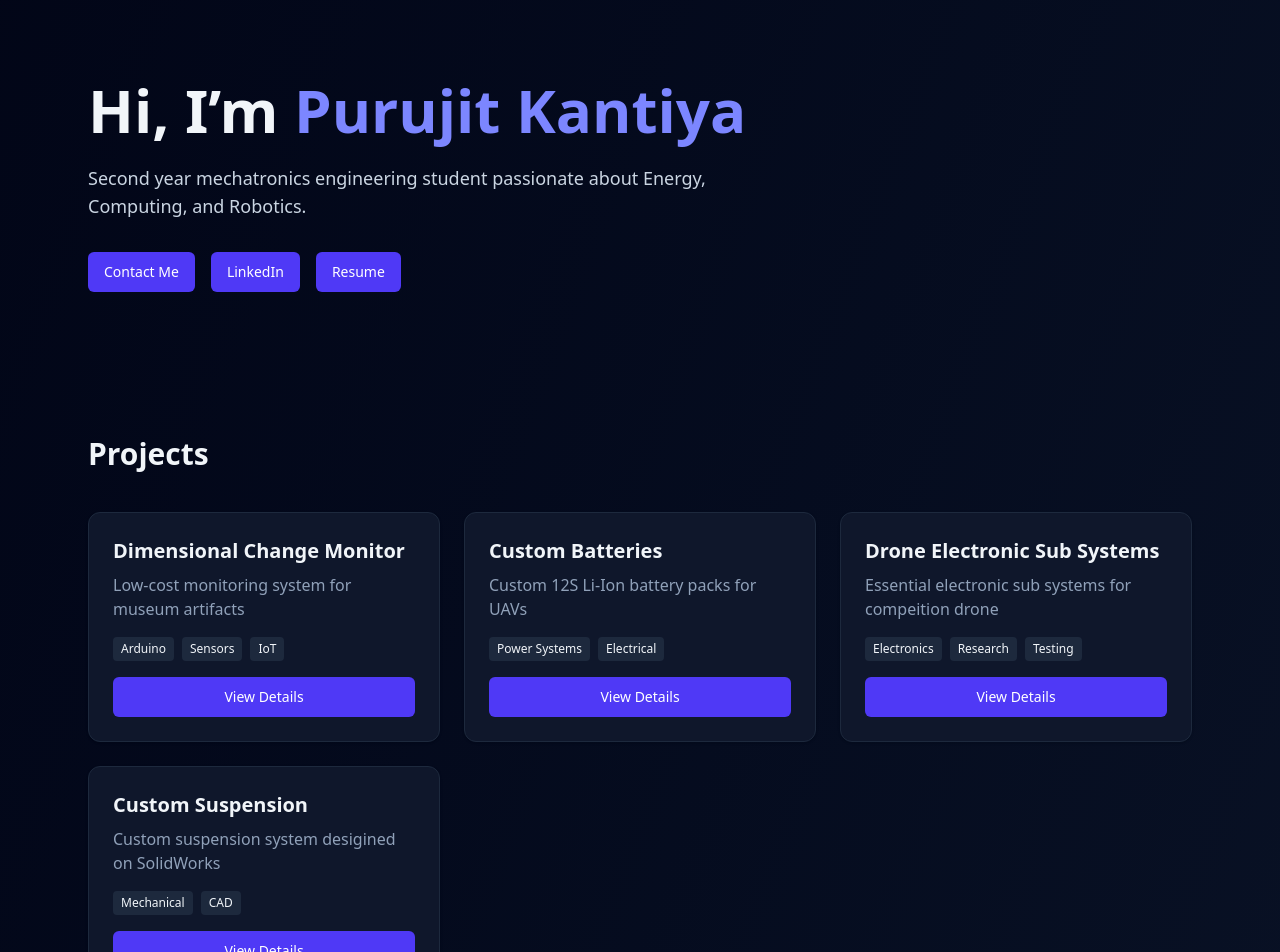
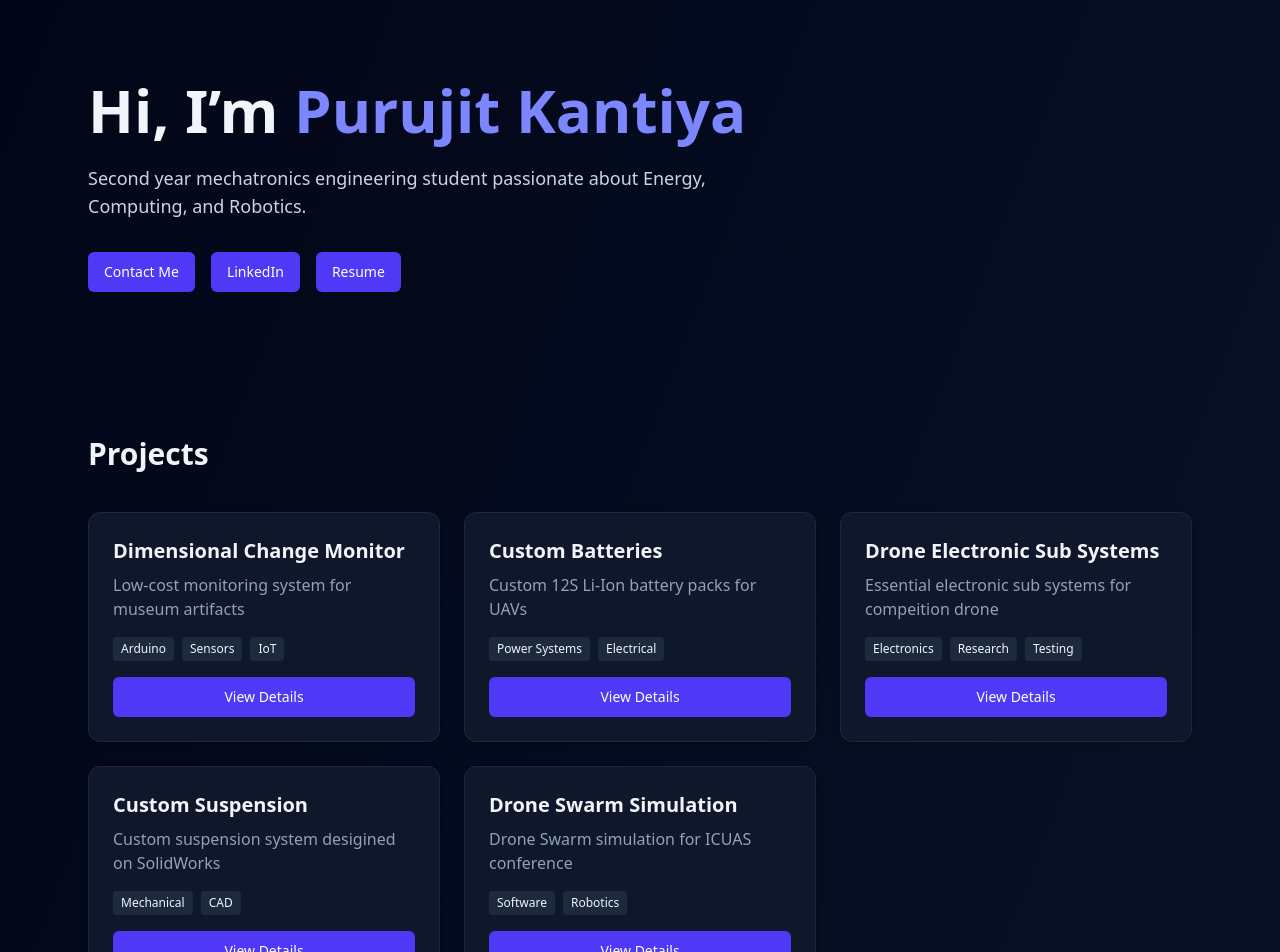
Before and after one commit to purujitk/portfolio, a React (Vite) app: page / in a window 1280 px wide. Shown: the top 952 px of the page. Built offline with nearby package versions, Linux system fonts and the light colour scheme.

Commit message:
new project + images + updated text

```diff
--- a/src/pages/Home.jsx
+++ b/src/pages/Home.jsx
@@ -34,6 +34,13 @@ export default function Home() {
       description:
         "Custom suspension system desigined on SolidWorks",
       tags: ["Mechanical", "CAD"],
+    },
+    {
+      title: "Drone Swarm Simulation",
+      slug: "simulation",
+      description:
+        "Drone Swarm simulation for ICUAS conference",
+      tags: ["Software", "Robotics"],
     },
   ];
   // 1. Add this data array at the top with your other constants
--- a/src/pages/ProjectDetail.jsx
+++ b/src/pages/ProjectDetail.jsx
@@ -32,8 +32,15 @@ const PROJECTS = {
     title: "Drone Electronic Sub Systems",
     skills: ["Testing", "Research", "KiCad"],
     description:
-      "As manager of the system integration team on the Aerospace Design team, I am in charge of all electrical and software development of our competition aircraft that will fly at the AIAA compeition this summer. This year the compeition requires us to create a banner towing bush plane that can also carry passengers (rubber ducks). On the technical side, I was in charge of researching all components that will go into our v1 plane including flight stabilization systems, batteries, motors, ESC's and communication devices. My role also required me to create and organize all sub system tests including full flight performance tests. As a mananger, part of my role also included member education. Right now I am teaching my members to how to create a basic PDB on KiCad that could be used for our drone to split and regulate power to all the electronics on the plane.",
-    image: "images/plane_1.png",
+      "As manager of the system integration team on the Aerospace Design team, I am in charge of all electrical and software development of our competition aircraft that will fly at the AIAA compeition this summer. This year the compeition requires us to create a banner towing bush plane that can also carry passengers (rubber ducks). On the technical side, I was in charge of researching all components that will go into our v1 plane including flight stabilization systems, batteries, motors, ESC's and communication devices. My role also required me to create and organize all sub system tests including full flight performance tests. Our tests involve developing custom test stands, collecting data using arduino and pixhawk and analyzing that data with python scripts. As a manager, part of my role also includea member education. Right now I am teaching my members to how to create a basic PDB on KiCad that could be used for our drone to split and regulate power to all the electronics on the plane.",
+    image: ["images/plane_1.png","images/Test_Stand.jpeg","images/test_results 1.jpeg","images/Radio_mount.jpeg"],
+  },
+  "simulation": {
+    title: "Drone Swarm Simluation",
+    skills: ["ROS2", "C++", "Gazebo"],
+    description:
+      "The simulation team on the Queen's Aerospace Design Team has undertaken a project to develop a drone swarm simulation that can perform specific tasks for the ICUAS conference in Greece. As a member of this team I have gained exposure to simluation tools such as Gazebo and ROS2. In addition to that I have learned alot more aobut develpoing in a LInux based environment, version control using Git and Docker. So far I have developed ROS2 programs to scan buildings in a mock city environment for Aruco markers that indicate landing locations and land at those subsequent landing locations.",
+    image: "images/sim1.png",
   },
 };
 
```
